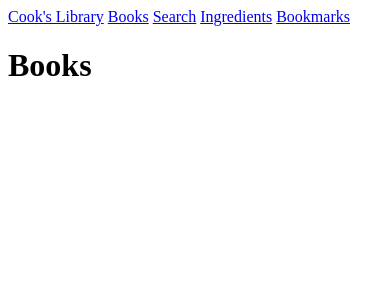
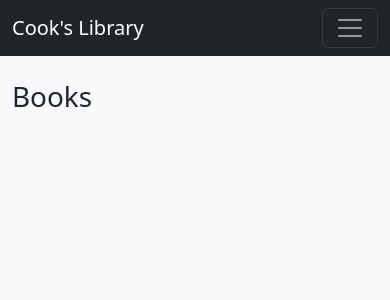
Before and after one commit to superversivesf/cookshelf, a FastAPI app: page /books in a window 390 px wide. Shown: the top 300 px of the page. Run offline with FastAPI, Linux system fonts and the light colour scheme; some libraries are stand-ins or nearby versions.

Commit message:
feat: replace Tailwind with Bootstrap 5 CDN and hamburger navbar

```diff
--- a/src/cooksLibrary/web/templates/base.html
+++ b/src/cooksLibrary/web/templates/base.html
@@ -4,18 +4,34 @@
     <meta charset="UTF-8">
     <meta name="viewport" content="width=device-width, initial-scale=1.0">
     <title>{% block title %}Cook's Library{% endblock %}</title>
-    <link rel="stylesheet" href="/static/css/app.css">
-    <script src="https://unpkg.com/htmx.org@1.9"></script>
+    <link href="https://cdn.jsdelivr.net/npm/bootstrap@5.3.3/dist/css/bootstrap.min.css" rel="stylesheet">
+    <script src="https://cdn.jsdelivr.net/npm/bootstrap@5.3.3/dist/js/bootstrap.bundle.min.js" defer></script>
+    <script src="https://unpkg.com/htmx.org@1.9" defer></script>
+    <style>
+        .recipe-ingredient { line-height: 2; }
+        .card-title { font-size: 1rem; }
+        .card-text { font-size: 0.85rem; }
+    </style>
 </head>
-<body class="bg-stone-50 min-h-screen">
-    <nav class="bg-stone-800 text-stone-100 p-4">
-        <a href="/" class="font-bold text-lg">Cook's Library</a>
-        <a href="/books" class="ml-4">Books</a>
-        <a href="/search" class="ml-4">Search</a>
-        <a href="/ingredients" class="ml-4">Ingredients</a>
-        <a href="/bookmarks" class="ml-4">Bookmarks</a>
+<body class="bg-light">
+    <nav class="navbar navbar-expand-lg navbar-dark bg-dark sticky-top">
+        <div class="container">
+            <a class="navbar-brand" href="/">Cook's Library</a>
+            <button class="navbar-toggler" type="button" data-bs-toggle="collapse" data-bs-target="#navbarMain">
+                <span class="navbar-toggler-icon"></span>
+            </button>
+            <div class="collapse navbar-collapse" id="navbarMain">
+                <ul class="navbar-nav ms-auto">
+                    <li class="nav-item"><a class="nav-link" href="/books">Books</a></li>
+                    <li class="nav-item"><a class="nav-link" href="/search">Search</a></li>
+                    <li class="nav-item"><a class="nav-link" href="/ingredients">Ingredients</a></li>
+                    <li class="nav-item"><a class="nav-link" href="/bookmarks">Saved</a></li>
+                    <li class="nav-item"><a class="nav-link" href="/made">Made</a></li>
+                </ul>
+            </div>
+        </div>
     </nav>
-    <main class="max-w-5xl mx-auto p-4">
+    <main class="container py-4">
         {% block content %}{% endblock %}
     </main>
 </body>
```
Also changed, not shown: tests/test_web_books.py (+2 -0 lines).
